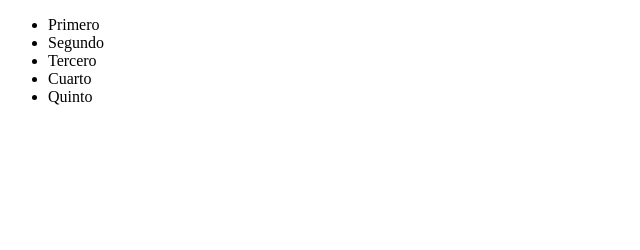
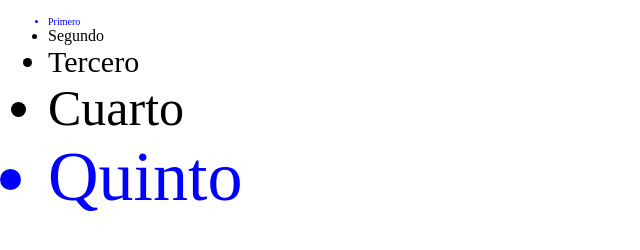
Before and after one commit to Diblyn/curs2018upc, a plain HTML site: page CSS3/ejercicio1.html in a window 1280 px wide. Shown: the whole page, without its empty margins (0-640 px from the left). Drawn offline with Linux system fonts and the light colour scheme.

Commit message:
upload 30/01/18

```diff
--- a/CSS3/ejercicio1.css
+++ b/CSS3/ejercicio1.css
@@ -0,0 +1,14 @@
+li:first-child{
+    color:blue;
+    font-size: 10px;
+}
+li:last-child{
+    color: blue;
+   font-size: 70px;
+}
+li:nth-child(3){
+    font-size: 30px;
+}
+li:nth-last-child(2){
+    font-size: 50px;
+}
--- a/CSS3/ejercicio1.html
+++ b/CSS3/ejercicio1.html
@@ -5,6 +5,7 @@
     <meta name="viewport" content="width=device-width, initial-scale=1.0">
     <meta http-equiv="X-UA-Compatible" content="ie=edge">
     <title>Ejercicio de pseudo-clases</title>
+    <link rel="stylesheet" href="ejercicio1.css">
     <style type="text/css"></style>
 </head>
 <body>
```
